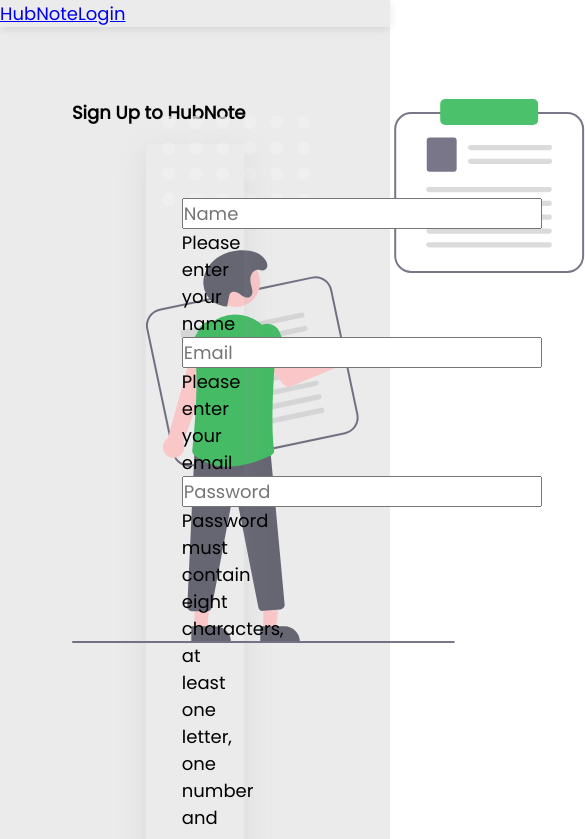
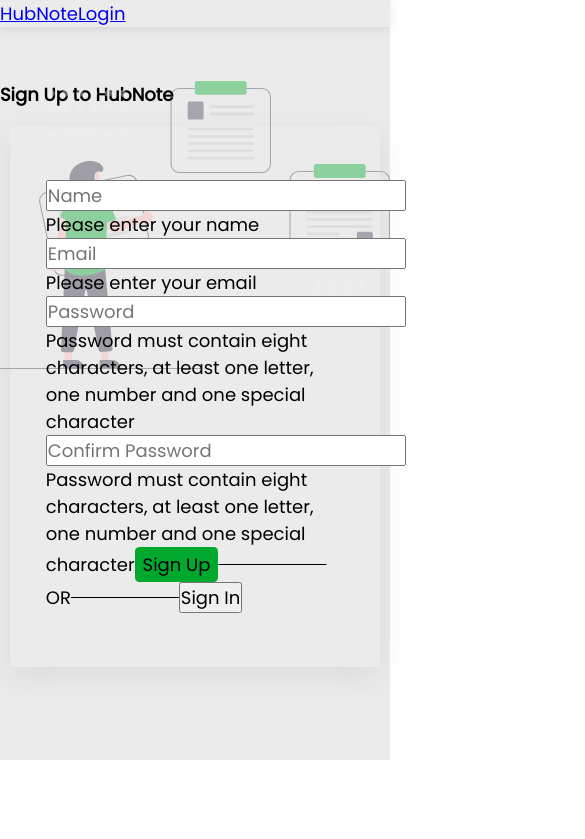
Before and after one commit to paarthbajaj/Hubnote, a React (Create React App) app: page /signup in a window 390 px wide. Shown: the top 839 px of the page, 585 px wide, since content can reach past the window. Built offline with nearby package versions, Linux system fonts and the light colour scheme; no server answers; what miragejs would draw is missing.

Commit message:
changed favicon and some logics

```diff
--- a/public/index.html
+++ b/public/index.html
@@ -2,7 +2,10 @@
 <html lang="en">
   <head>
     <meta charset="utf-8" />
-    <link rel="icon" href="%PUBLIC_URL%/favicon.ico" />
+    <link
+      rel="icon"
+      href="https://s3.amazonaws.com/freestock-prod/450/freestock_567423061.jpg"
+    />
     <link
       href="https://cdn.staticaly.com/gh/hung1001/font-awesome-pro/4cac1a6/css/all.css"
       rel="stylesheet"
--- a/src/components/AddNote.js
+++ b/src/components/AddNote.js
@@ -62,7 +62,6 @@
           Save
         </button>
       </div>
-      <i className="fal fa-thumbtack position-absolute cursor-pointer" />
       {notePropState?.isPalleteOpen && (
         <div className="overlay">
           <div className="color-pallete flex-row l-radius">
--- a/src/components/Auth.css
+++ b/src/components/Auth.css
@@ -4,7 +4,7 @@
 }
 .auth-img {
   position: absolute;
-  opacity: 0.7;
+  opacity: 0.4;
 }
 .auth-form {
   width: 40%;
@@ -22,3 +22,24 @@
   text-decoration: line-through;
   color: var(--gray-shade3);
 }
+
+@media only screen and (max-width: 450px) {
+  .signin-page {
+    margin: 3rem 0 0 0;
+    padding: 0;
+  }
+  .auth-img {
+    width: 100%;
+  }
+  .auth-form {
+    width: 95%;
+  }
+}
+@media only screen and (max-width: 1000px) and (min-width: 451px) {
+  .auth-form {
+    width: 80%;
+  }
+  .auth-img {
+    width: 80%;
+  }
+}
--- a/src/components/Navbar.js
+++ b/src/components/Navbar.js
@@ -1,15 +1,22 @@
 import React from "react";
-import { Link } from "react-router-dom";
+import { Link, useLocation } from "react-router-dom";
 import "./Navbar.css";
 
 export const Navbar = () => {
+  const location = useLocation();
   return (
     <header className="app-header">
       <nav className="navbar bg-white flex-row align-center">
         <a className="logo black-border rounded-circle" href="index.html">
           HubNote
         </a>
-        <Link to="/">Login</Link>
+        <Link to="/">
+          {location.pathname == "/" || location.pathname == "/signup" ? (
+            <span>Login</span>
+          ) : (
+            <span onClick={() => localStorage.clear()}>Logout</span>
+          )}
+        </Link>
       </nav>
     </header>
   );
--- a/src/components/ShowNote.js
+++ b/src/components/ShowNote.js
@@ -26,7 +26,9 @@
               <div className="note-body">{noteItem.body}</div>
               {noteItem.tags.length > 0 &&
                 noteItem.tags.map((labelName) => (
-                  <span className="note-label l-radius">{labelName}</span>
+                  <span className="note-label l-radius" key={labelName}>
+                    {labelName}
+                  </span>
                 ))}
               <div className="btn-box position-absolute flex-row g-1 m-radius">
                 <i
--- a/src/context/NotesContext.js
+++ b/src/context/NotesContext.js
@@ -181,7 +181,6 @@
           },
         });
         setNotesList(() => noteData.data);
-        notePropDispatch({ type: "ADD_NOTE", payload: noteData.data });
       } catch (err) {
         console.log(err);
       }
--- a/src/pages/HomePage.js
+++ b/src/pages/HomePage.js
@@ -1,7 +1,3 @@
-// import Sidebar from "../components/Sidebar";
-// import Searchbar from "../components/Searchbar";
-// import AddNote from "../components/AddNote";
-// import ShowNote from "../components/ShowNote";
 import { Sidebar, Searchbar, AddNote, ShowNote, TagsPopup } from "../index";
 
 export const HomePage = () => {
```
